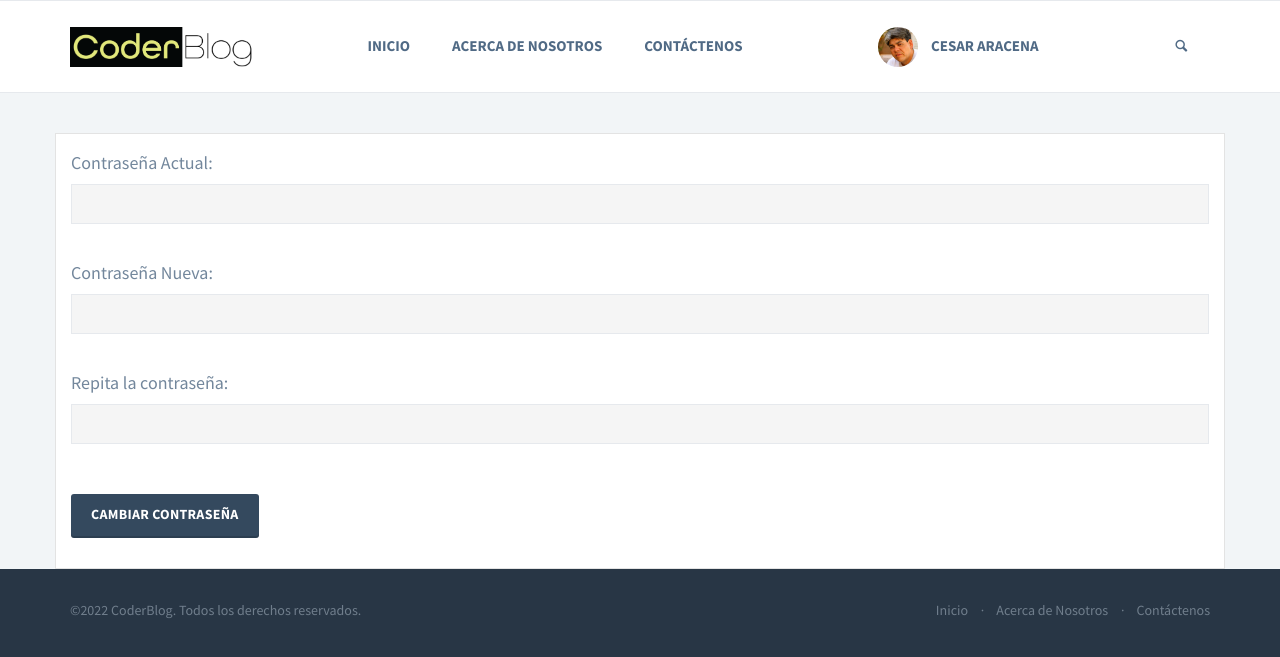
After one commit to claracena/coderblog, a Django app: page /accounts/password/ in a window 1280 px wide. The commit adds this page. Shown: the top 657 px of the page. Run offline with Django 4.2, Linux system fonts and the light colour scheme; a user stored in the database is signed in; some libraries are stand-ins or nearby versions.

Commit message:
Change password added

```diff
--- a/login/forms.py
+++ b/login/forms.py
@@ -1,5 +1,5 @@
 from django import forms
-from django.contrib.auth.forms import UserCreationForm, UserChangeForm
+from django.contrib.auth.forms import UserCreationForm, UserChangeForm, PasswordChangeForm
 from login.models import User
 
 class RegistrationForm(UserCreationForm):
@@ -28,3 +28,12 @@ class EditProfile(UserChangeForm):
     class Meta:
         model = User
         fields = ['username', 'email', 'first_name', 'last_name', 'bio', 'avatar']
+
+class ChangePassowrd(PasswordChangeForm):
+    old_password = forms.CharField(label='Contraseña Actual', widget=forms.PasswordInput(attrs={'class': 'form-control', 'type': 'password'}))
+    new_password1 = forms.CharField(label='Contraseña Nueva', widget=forms.PasswordInput(attrs={'class': 'form-control', 'type': 'password'}))
+    new_password2 = forms.CharField(label='Repita la contraseña', widget=forms.PasswordInput(attrs={'class': 'form-control', 'type': 'password'}))
+
+    class Meta:
+        model = User
+        fields = ['old_password', 'new_password1', 'new_password2']
--- /dev/null
+++ b/login/templates/login/change-password.html
@@ -0,0 +1,23 @@
+{% extends 'base.html' %}
+
+{% block content %}
+
+<main>
+
+    <section id="index" class="light-bg">
+        <div class="container inner-top-xs">
+            <div class="row">
+                <div class="col-12 show custom-container">
+                    <form action="" method="post">
+                        {% csrf_token%}
+                        {{ form.as_p }}
+                        <button type="submit" class="btn btn-primary">Cambiar Contrase&ntilde;a</button>
+                    </form>
+                </div>
+            </div>
+        </div>
+    </section>
+
+</main>
+
+{% endblock %}
--- a/login/templates/login/profile.html
+++ b/login/templates/login/profile.html
@@ -22,6 +22,7 @@
                         {{ form.bio }}
                         <label for="username">Avatar</label>
                         {{ form.avatar }}
+                        <p class="mt-3"><a href="/accounts/password/">Cambiar contrase&ntilde;a</a></p>
                         <button type="submit" class="btn btn-primary">Guardar cambios</button>
                     </form>
                 </div>
--- a/login/urls.py
+++ b/login/urls.py
@@ -1,13 +1,17 @@
 from django.urls import path
 from django.views.generic import RedirectView
-from . import views
+from django.contrib.auth import views as auth_views
+# from .views import loginUser, logoutUser, registerUser, edit_profile
+from .views import loginUser, logoutUser, registerUser, edit_profile, PasswordsChangeView
 
 urlpatterns = [
-    # path('accounts/login/', views.loginUser, name='login'),
     path('', RedirectView.as_view(url='login/')),
-    # path('', views.loginUser, name='accounts'),
-    path('login/', views.loginUser, name='login'),
-    path('logout/', views.logoutUser, name='logout'),
-    path('register/', views.registerUser, name='register'),
-    path('profile/', views.edit_profile, name='edit_profile'),
+    path('login/', loginUser, name='login'),
+    path('logout/', logoutUser, name='logout'),
+    path('register/', registerUser, name='register'),
+    path('profile/', edit_profile, name='edit_profile'),
+    # path('password/', auth_views.PasswordChangeView.as_view(template_name='login/change-password.html')),
+    path('password/', PasswordsChangeView.as_view(template_name='login/change-password.html')),
+
+    # path('password/', PasswordsChangeView.as_view(template_name='change-password.html')),
 ]
--- a/login/views.py
+++ b/login/views.py
@@ -2,11 +2,18 @@ from django.shortcuts import redirect, render
 from django.contrib import messages
 # from django.contrib.auth.models import User
 from django.contrib.auth import login, authenticate, logout
-from django.contrib.auth.forms import UserCreationForm
+from django.contrib.auth.forms import UserCreationForm, PasswordChangeForm
+from django.contrib.auth.views import PasswordChangeView
+from django.urls import reverse_lazy
 from .models import User
-from login.forms import RegistrationForm, EditProfile
+from login.forms import RegistrationForm, EditProfile, ChangePassowrd
 
 # Create your views here.
+
+class PasswordsChangeView(PasswordChangeView):
+    form_class = ChangePassowrd
+    # form_class = PasswordChangeForm
+    success_url = reverse_lazy('index')
 
 def loginUser(request):
     # redirect if authenticated
@@ -88,3 +95,11 @@ def edit_profile(request):
 
     context = {'form': form}
     return render(request, 'login/profile.html', context)
+
+# def change_password(request):
+#     form = PasswordChangeView
+#     return redirect('index')
+
+# class PasswordsChangeView(PasswordChangeView):
+#     form_class = PasswordChangeForm
+#     success_url = redirect('index')
```
